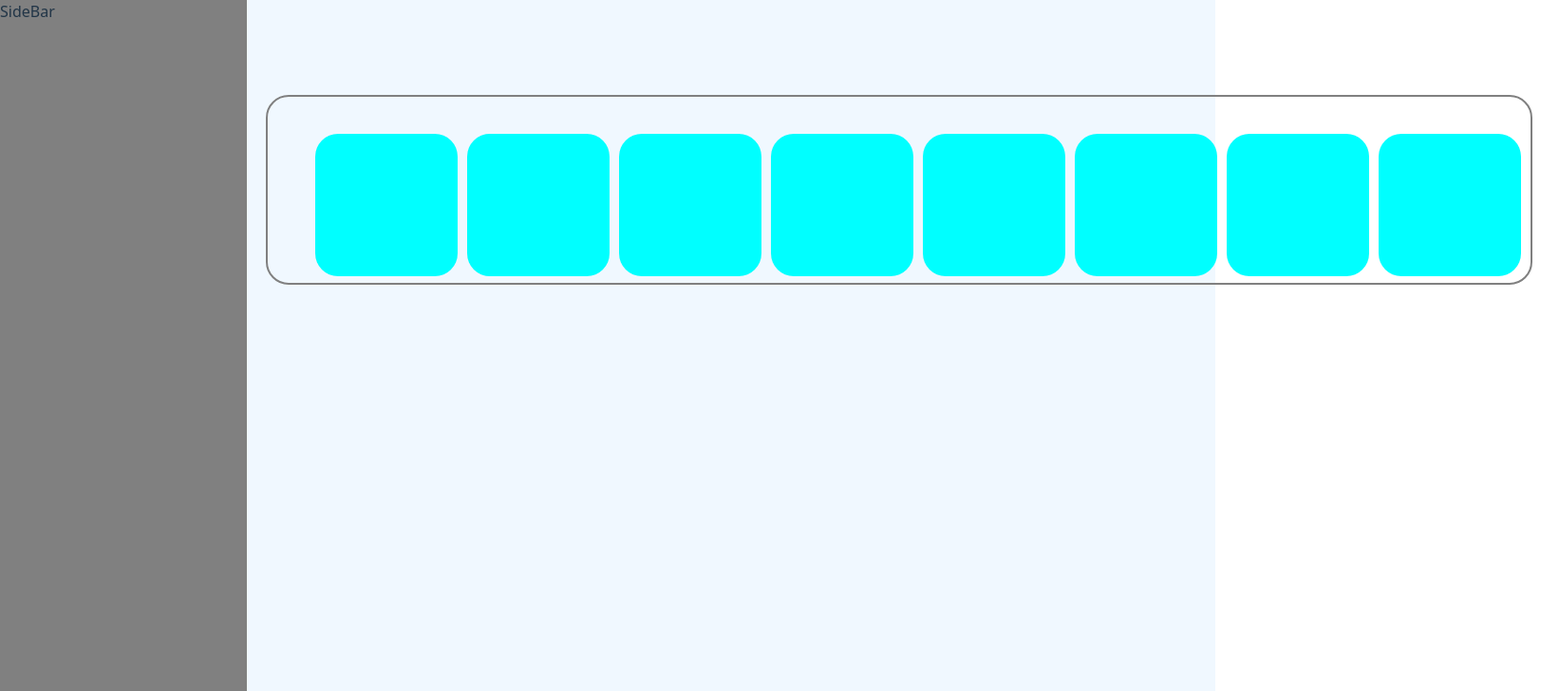
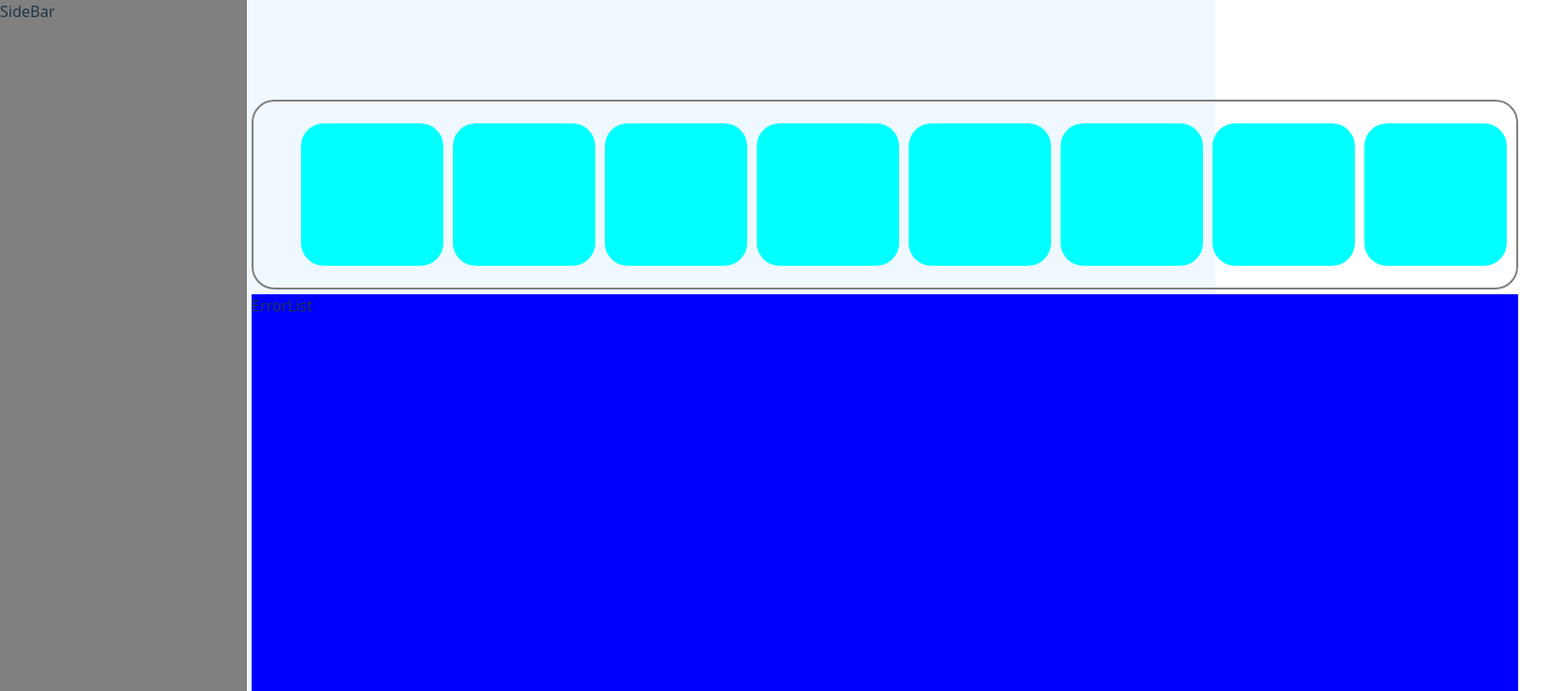
Before and after one commit to Mohamed-Abuali/Revue, a React (Vite) app: page / in a window 1280 px wide. Shown: the top 728 px of the page at 95% size, 1642 px wide, since content can reach past the window. Built offline with nearby package versions, Linux system fonts and the light colour scheme.

Commit message:
feat: add ErrorList component and update layout styles
- Create new ErrorList component and integrate into App
- Adjust grid layout and styling in App.css
- Reduce sidebar width and add gaps between grid items

```diff
--- a/src/App.css
+++ b/src/App.css
@@ -11,8 +11,9 @@ body{
   width: 100vw;
   height: auto;
   display: grid;
-  grid-template-columns: 280px 1fr;
+  grid-template-columns: 260px 1fr;
   grid-template-rows: 100px 200px 1fr;
+  gap:5px;
   background-color: aliceblue;
 }
 .sidebar-container{
@@ -28,6 +29,9 @@ body{
   border-radius: 24px;
   border: 2px gray solid;
   padding: 10px;
+  display: flex;
+  justify-content: center;
+  align-items: center;
 
 }
 .dir-list{
@@ -48,3 +52,8 @@ body{
   border-radius: 24px;
   list-style: none;
 }
+.error-list-container{
+  grid-row: 3/-1;
+  grid-column: 2;
+  background-color: blue;
+}
--- a/src/App.tsx
+++ b/src/App.tsx
@@ -1,6 +1,7 @@
 
 import './App.css'
 import DirList from './componenets/DirList'
+import ErrorList from './componenets/ErrorList'
 import SideBar from './componenets/SideBar'
 
 function App() {
@@ -9,6 +10,7 @@ function App() {
     <div className='home-container'>
         <SideBar/>
         <DirList/>
+        <ErrorList/>
     </div>
   )
 }
--- /dev/null
+++ b/src/componenets/ErrorList.tsx
@@ -0,0 +1,9 @@
+import React from 'react'
+
+const ErrorList = () => {
+  return (
+    <div className='error-list-container'>ErrorList</div>
+  )
+}
+
+export default ErrorList
```
